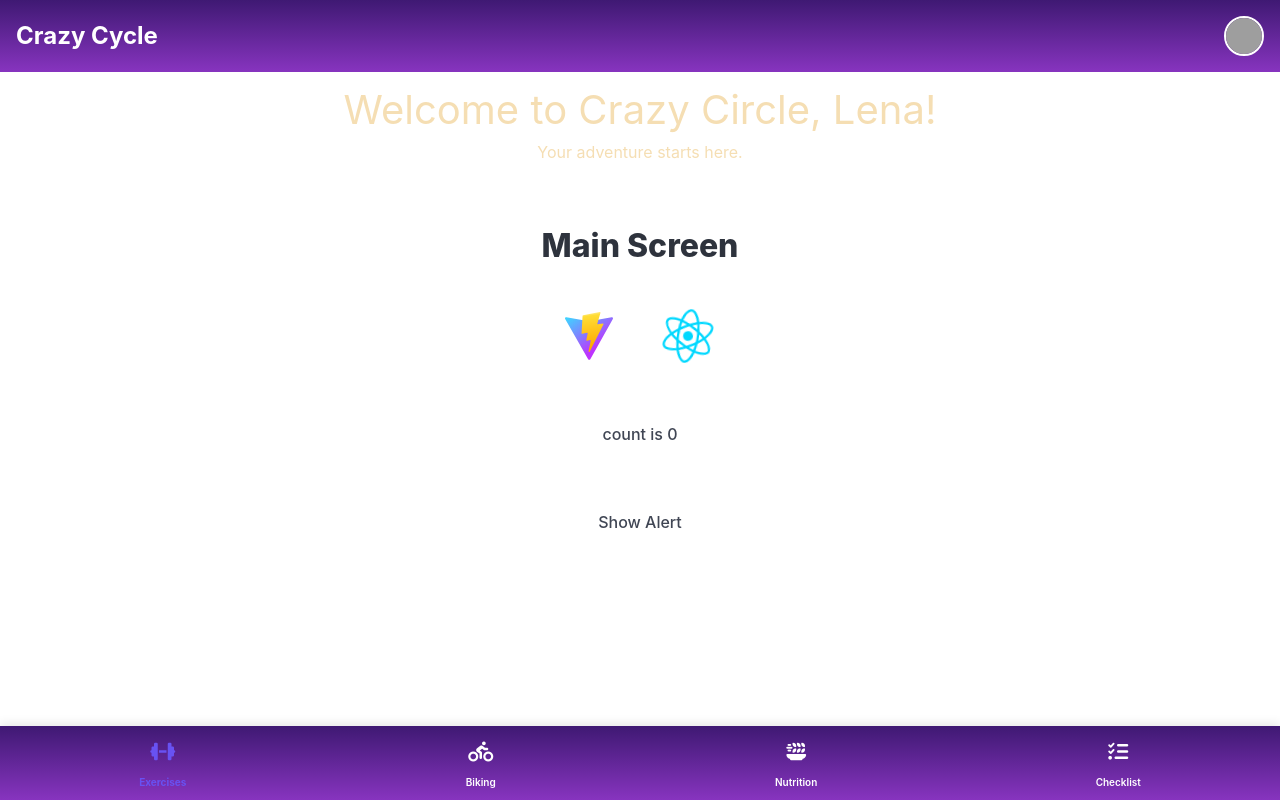
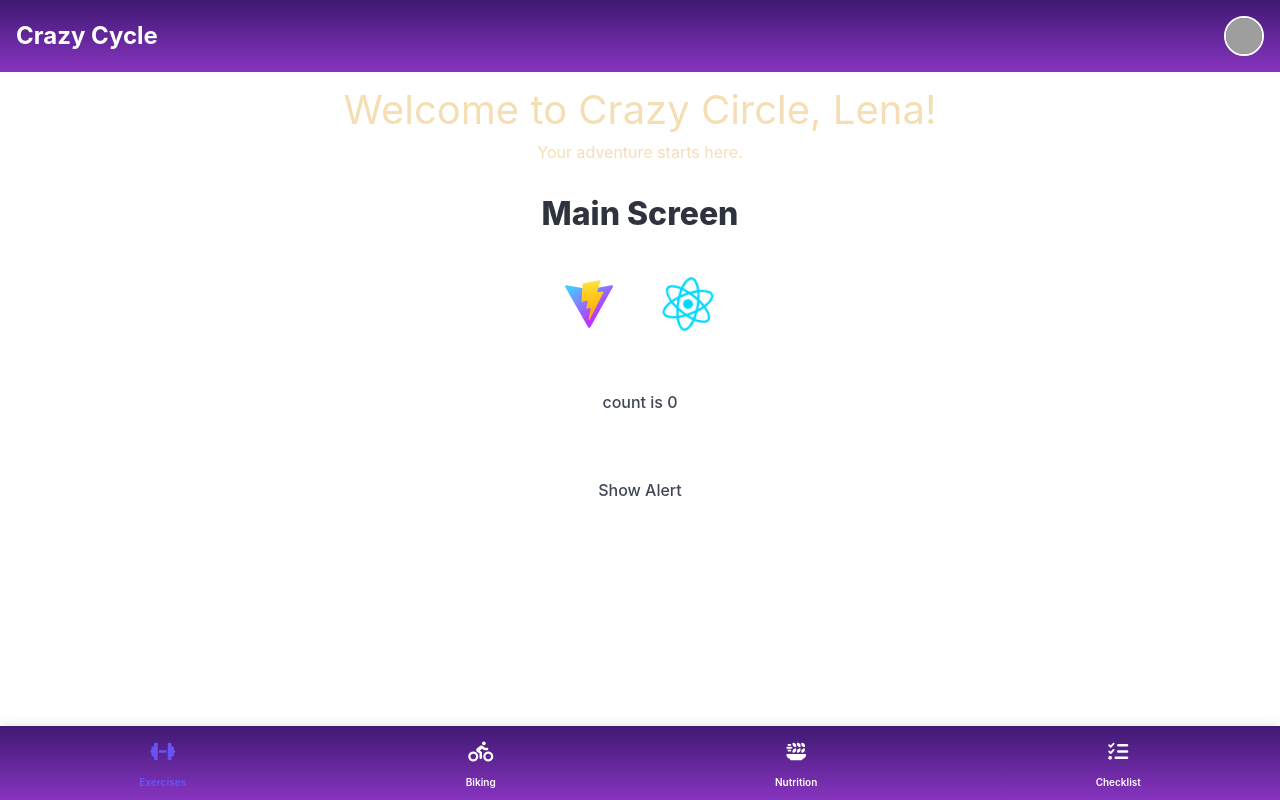
Before and after one commit to TWA-projects/synergy-client, a React (Vite) app: page / in a window 1280 px wide. Built offline with nearby package versions, Linux system fonts and the light colour scheme; grey boxes are pictures that could not be loaded; what @twa-dev/sdk would draw is missing.

Commit message:
update section paddings

```diff
--- a/src/App.tsx
+++ b/src/App.tsx
@@ -11,7 +11,7 @@ export const App = () => {
       <Header />
 
       <WelcomeMessage name='Lena' />
-      <main className='section'>
+      <main className='section' style={{ padding: '1rem' }}>
         <AnimatePresence initial={false}>
           <Outlet />
         </AnimatePresence>
--- a/src/components/WelcomMessage/WelcomeMessage.css
+++ b/src/components/WelcomMessage/WelcomeMessage.css
@@ -10,8 +10,8 @@
 }
 
 .welcome-message h1 {
-  margin-bottom: 0.5rem; /* Add space below the heading */
-  font-size: 2.5rem; /* Large text size for the heading */
+  margin-bottom: 0.5rem;
+  font-size: 2.5rem;
 }
 
 .welcome-message p {
```
Also changed, not shown: 2 other files (tests, documents, lock files or other folders).
